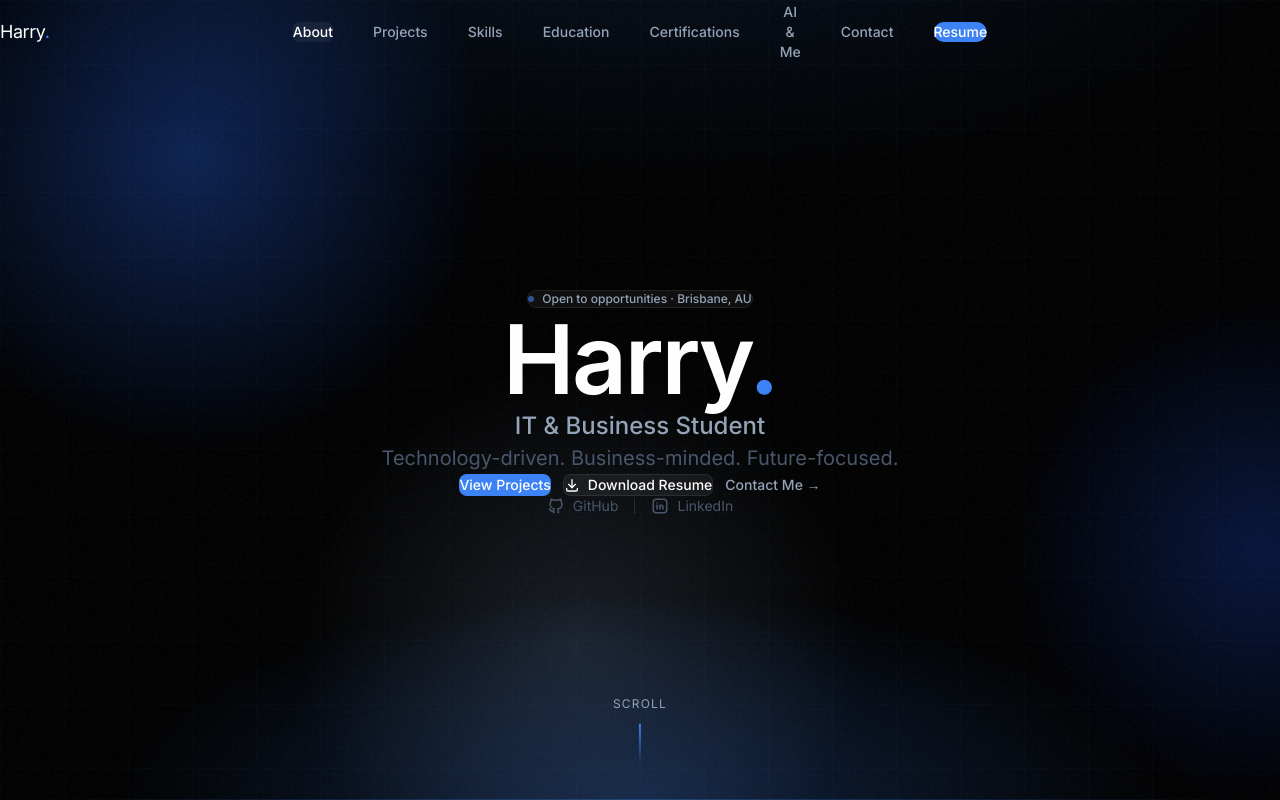
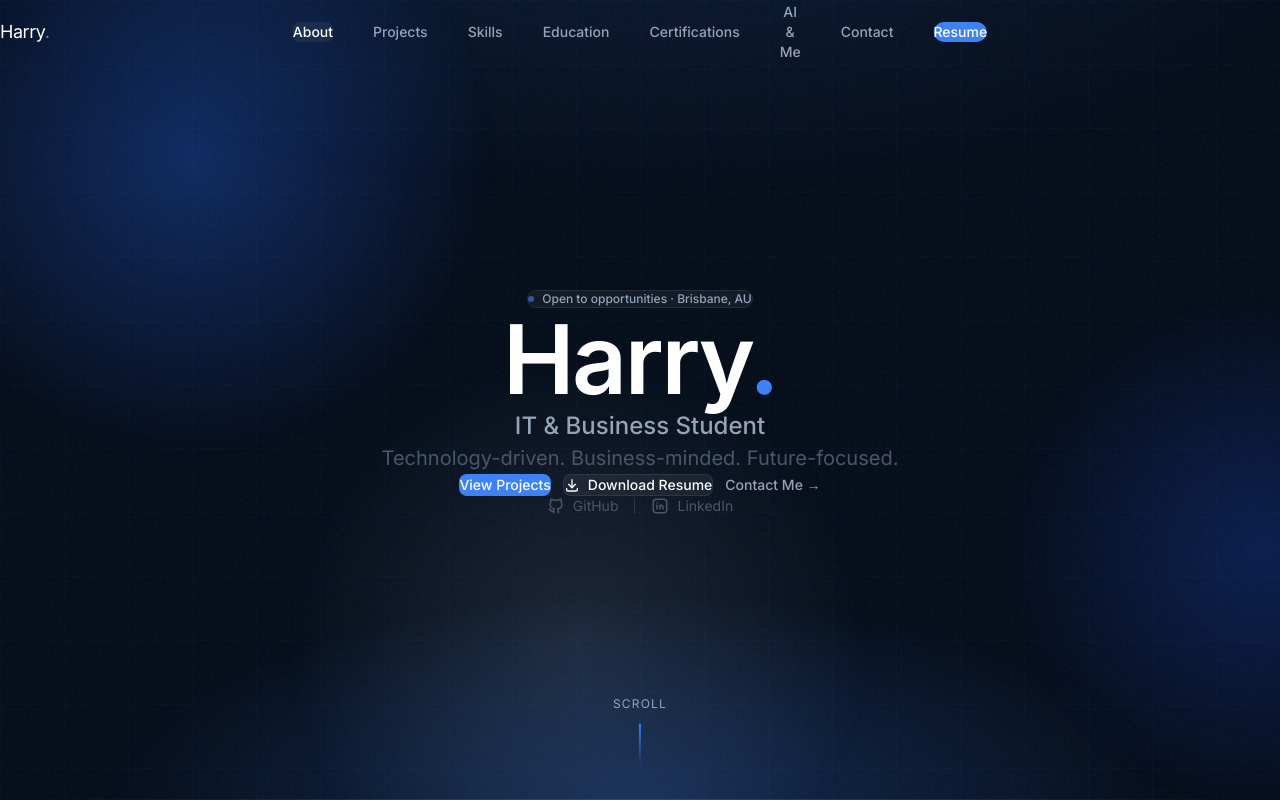
Before and after one commit to milkman831/harry-portfolio, a Next.js app in the folder harry-portfolio/: page / in a window 1280 px wide. Shown: the top 800 px of the page. Built offline with nearby package versions, Linux system fonts and the light colour scheme.

Commit message:
background

```diff
--- a/harry-portfolio/app/globals.css
+++ b/harry-portfolio/app/globals.css
@@ -3,7 +3,7 @@
 @import "tailwindcss";
 
 :root {
-  --bg-primary: #000000;
+  --bg-primary:  #050d1a;
   --bg-secondary: #1a1a1a;
   --bg-card: #141414;
   --border: rgba(255, 255, 255, 0.06);
```
